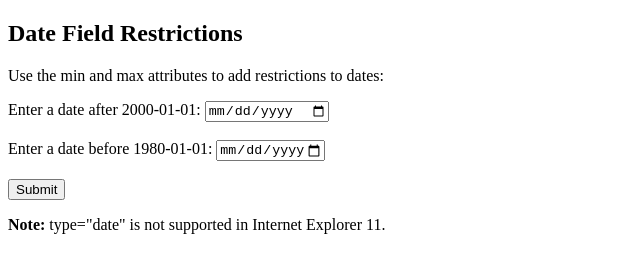
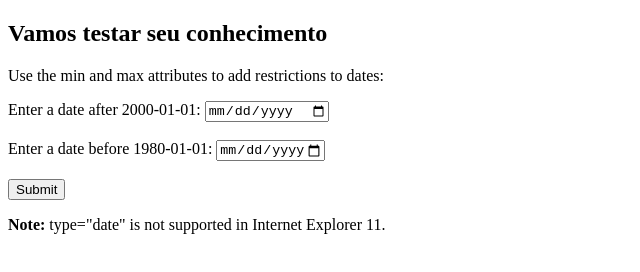
Before and after one commit to Alexandre-M-P-2008/Alexandre-M-P-2008.github.io, a plain HTML site: page teste.html in a window 1280 px wide. Shown: the whole page, without its empty margins (0-640 px from the left). Drawn offline with Linux system fonts and the light colour scheme.

Commit message:
Update teste.html

```diff
--- a/teste.html
+++ b/teste.html
@@ -2,7 +2,7 @@
 <html>
 <body>
 
-<h2>Date Field Restrictions</h2>
+<h2>Vamos testar seu conhecimento</h2>
 
 <p>Use the min and max attributes to add restrictions to dates:</p>
 
```
